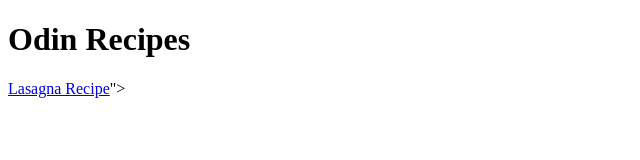
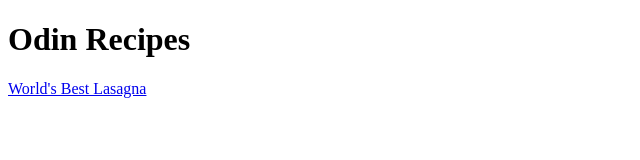
Before and after one commit to BrentMatoba/odin-recipes, a plain HTML site: page index.html in a window 1280 px wide. Shown: the full height of the page, 0-640 px from the left. Drawn offline with Linux system fonts and the light colour scheme.

Commit message:
Fix broken recipe link

```diff
--- a/index.html
+++ b/index.html
@@ -9,6 +9,6 @@
 <body>
     <h1>Odin Recipes
     </h1>
-    <a href="<a href="recipes/Lasagna">Lasagna Recipe</a>"></a>
+    <a href="recipes/lasagna.html">World's Best Lasagna</a>
 </body>
 </html>
```
